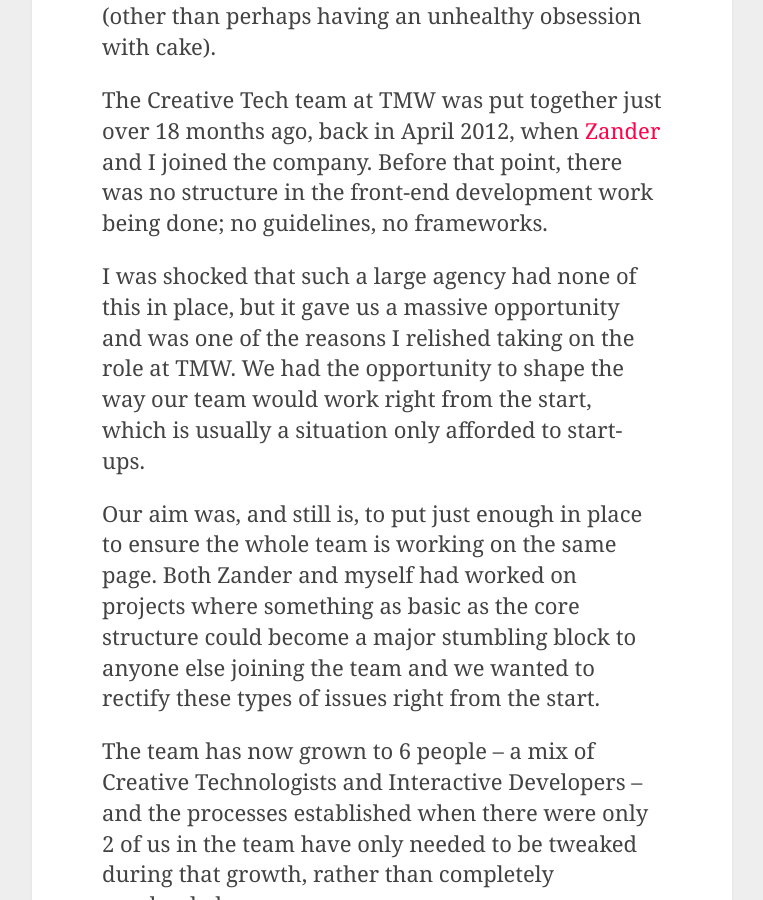
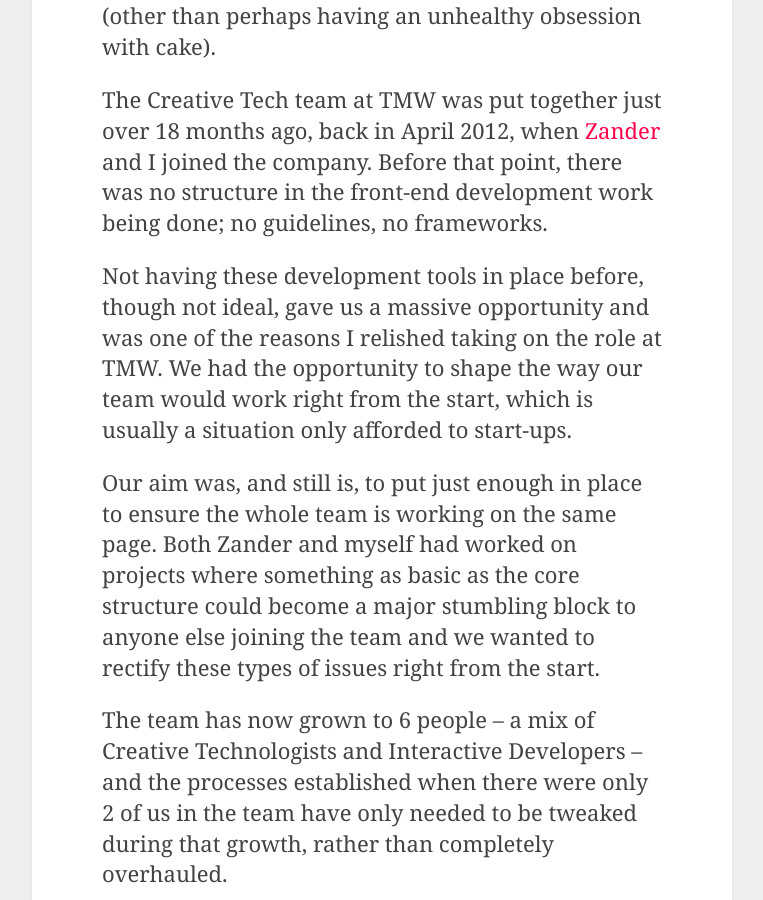
Before and after one commit to tmwagency/labs-blog, a Jekyll site: the page built from _posts/2013-12-19-structuring-team-development.md, in a window 1280 px wide and 900 px high, scrolled down 487 px. Shown: the whole window, without its empty margins (258-1021 px from the left). Built offline with Jekyll 4.4.1, drawn with Linux system fonts in a browser that asks for light colours; some web fonts are replaced; Markdown is read by kramdown in place of the engine named in the settings; a script that is not in the unit is left out; comment, search, counter and statistics services are not loaded.

Commit message:
editing the post a little

```diff
--- a/_posts/2013-12-19-structuring-team-development.md
+++ b/_posts/2013-12-19-structuring-team-development.md
@@ -14,7 +14,7 @@
 
 The Creative Tech team at TMW was put together just over 18 months ago, back in April 2012, when [Zander](https://twitter.com/mrmartineau) and I joined the company.  Before that point, there was no structure in the front-end development work being done; no guidelines, no frameworks.
 
-I was shocked that such a large agency had none of this in place, but it gave us a massive opportunity and was one of the reasons I relished taking on the role at TMW. We had the opportunity to shape the way our team would work right from the start, which is usually a situation only afforded to start-ups.
+Not having these development tools in place before, though not ideal, gave us a massive opportunity and was one of the reasons I relished taking on the role at TMW. We had the opportunity to shape the way our team would work right from the start, which is usually a situation only afforded to start-ups.
 
 Our aim was, and still is, to put just enough in place to ensure the whole team is working on the same page. Both Zander and myself had worked on projects where something as basic as the core structure could become a major stumbling block to anyone else joining the team and we wanted to rectify these types of issues right from the start.
 
```
Also changed, not shown: 1 other file.
